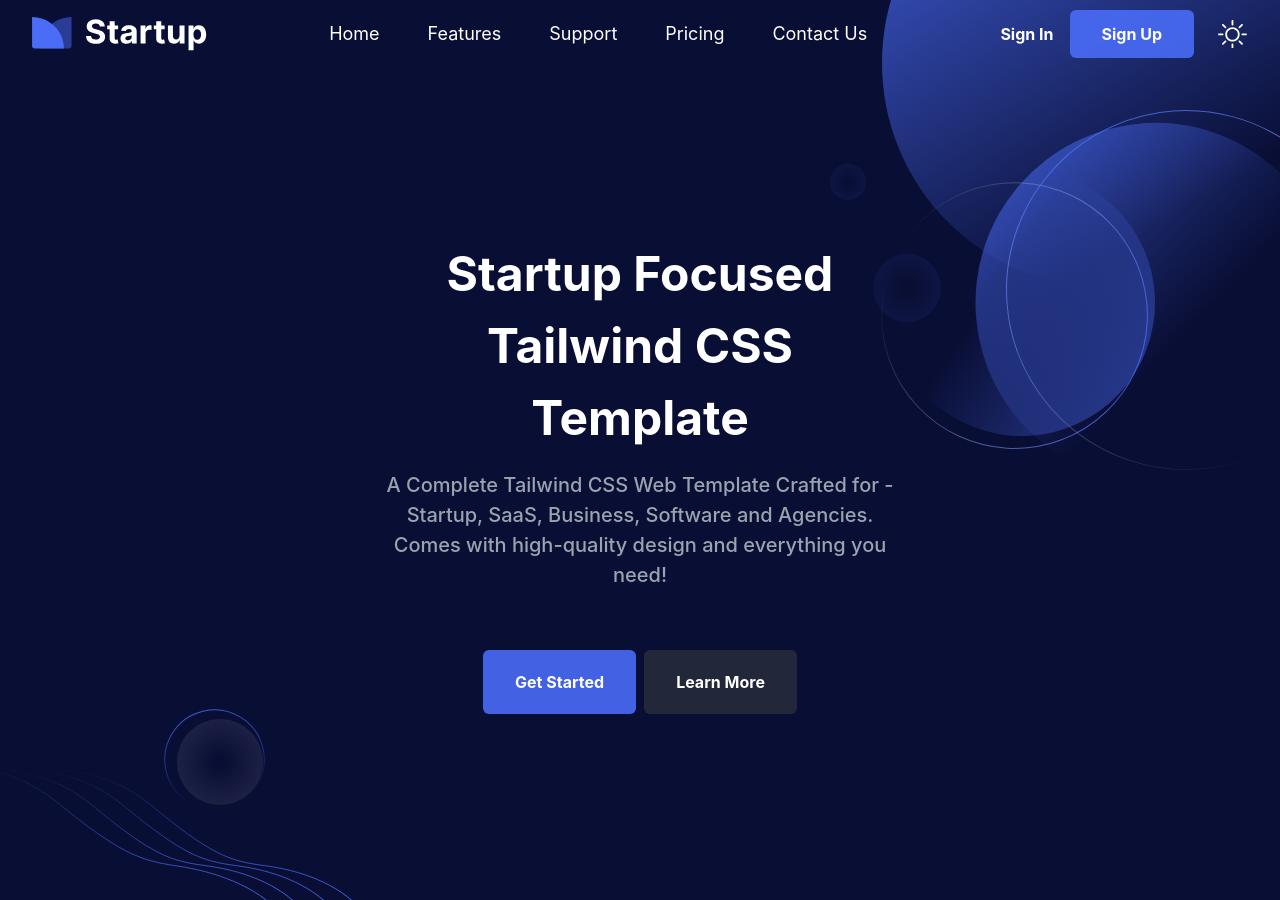
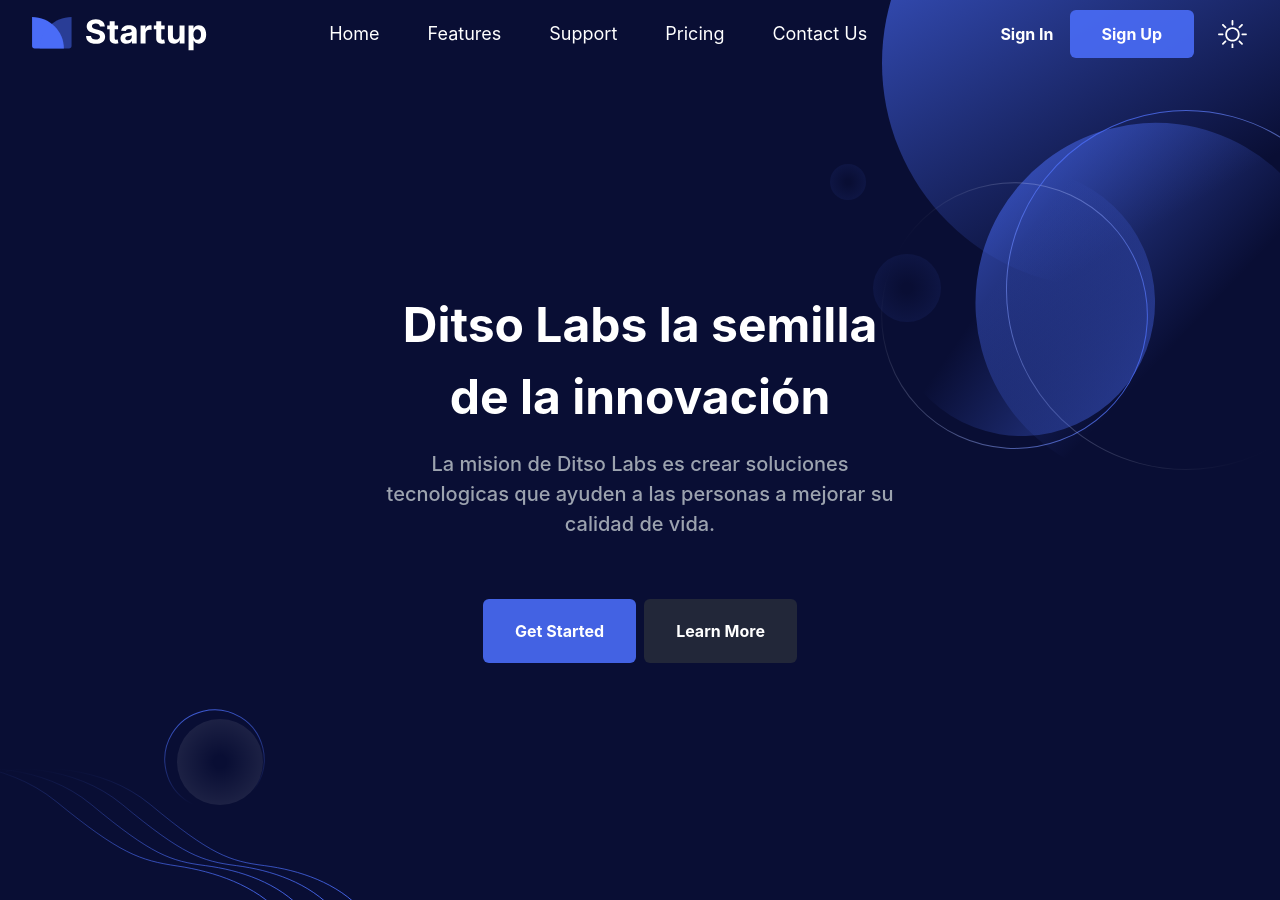
Before and after one commit to DitsoLabs/DitsoLabs.github.io, a Jekyll site: the page built from index.md, in a window 1280 px wide and 900 px high. Built offline with Jekyll 4.4.1, drawn with Linux system fonts in a browser that asks for light colours; our own code applies the rules of GitHub Pages for plain Markdown files.

Commit message:
homepage

```diff
--- a/index.md
+++ b/index.md
@@ -1,12 +1,10 @@
 <div class="main" id="main">
     <div class="relative flex items-center h-screen px-4 lg:px-0 bg-white dark:bg-dark" id="slider">
         <div class="sticky z-10 w-full lg:w-2/5 2xl:w-1/2 mx-auto text-center mt-20">
-            <h1 class="heading text-3xl lg:text-5xl !leading-normal">Startup
-                Focused Tailwind CSS Template
+            <h1 class="heading text-3xl lg:text-5xl !leading-normal">Ditso Labs la semilla de la innovación
             </h1>
-            <p class="text-neutral-600 dark:text-gray-400 text-xl font-medium leading-normal my-4">A Complete Tailwind
-                CSS Web Template Crafted for - Startup, SaaS, Business, Software and Agencies. Comes with high-quality
-                design and everything you need!
+            <p class="text-neutral-600 dark:text-gray-400 text-xl font-medium leading-normal my-4">La mision de Ditso
+                Labs es crear soluciones tecnologicas que ayuden a las personas a mejorar su calidad de vida.
             </p>
             <div class="flex flex-col lg:flex-row items-center justify-center mt-8 p-6">
                 <a href="#pricing" class="btn bg-[#4a6cf7]">Get Started</a>
```
